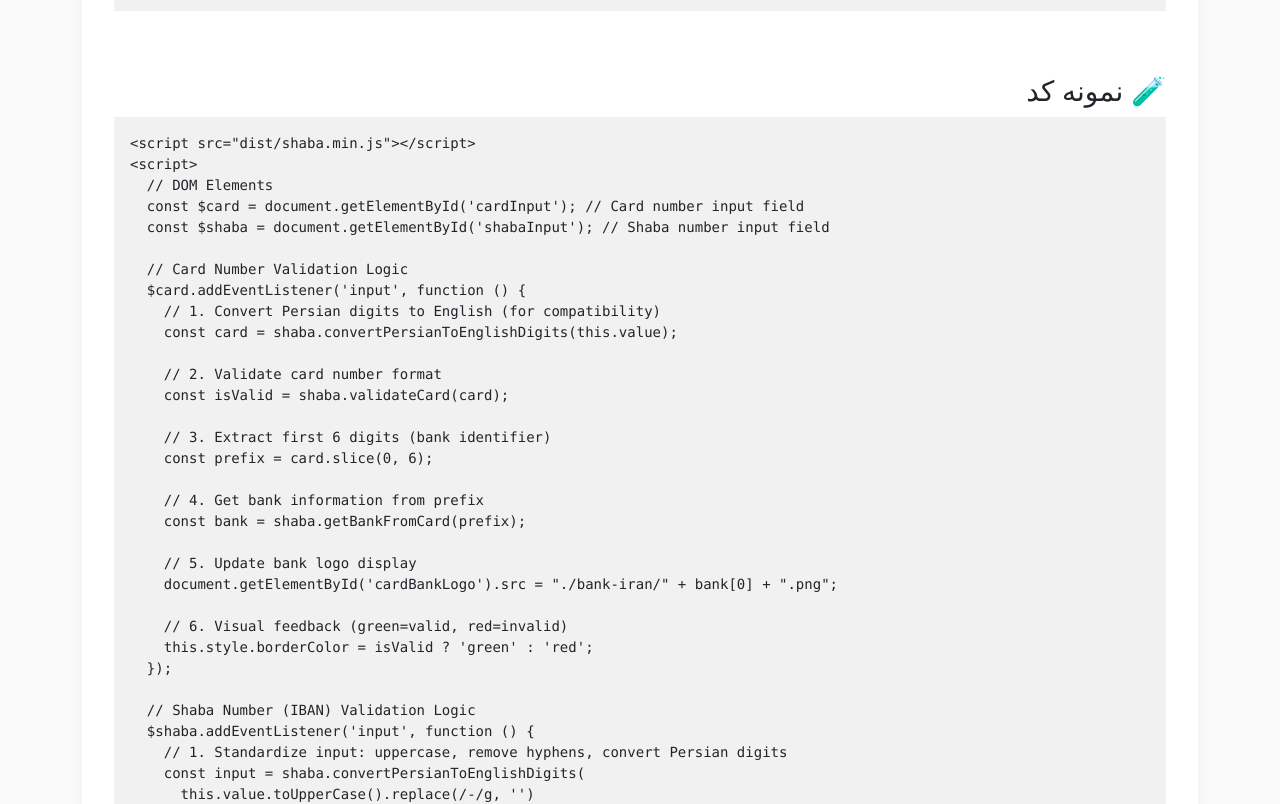
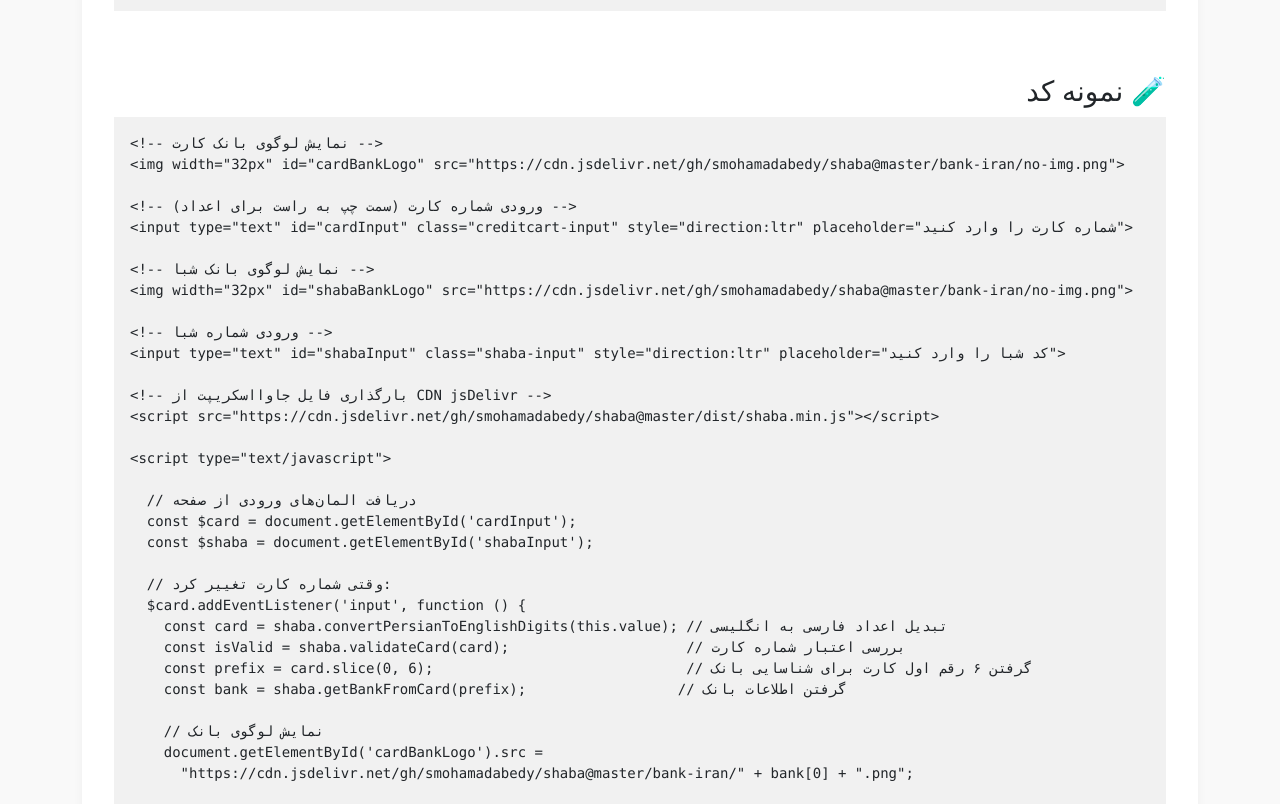
Before and after one commit to smohamadabedy/shaba, a website: page index.html in a window 1280 px wide. Shown: the part 1560-2364 px from the top of the page. Drawn offline with nearby package versions, Linux system fonts and the light colour scheme.

Commit message:
banks bug fixed

```diff
--- a/index.html
+++ b/index.html
@@ -70,7 +70,7 @@
 <body class="container py-5">
 
   <h1 class="text-center mb-5">🟢 SHABA</h1>
-  <p class="text-center">توجه: تلفظ صحیح شماره شبا به صورت (SHEBA) میباشد.</p>
+  <p class="text-center">توجه: تلفظ صحیح شبا به صورت (SHEBA) میباشد.</p>
   <hr/>
   <div class="row g-4 mt-4 mb-4">
   <h2>پیشنمایش</h2>
@@ -80,7 +80,7 @@
       <input id="cardInput" type="text" class="form-control" placeholder="مثال: ۶۰۳۷۹۹۱۲۳۴۵۶۷۸۹۰">
     </div>
     <div class="col-md-1 d-flex align-items-end">
-      <img id="cardBankLogo" src="./bank-iran/no-img.png" class="bank-logo" alt="Bank Logo">
+      <img id="cardBankLogo" src="./bank-iran/no-img.png" class="bank-logo" alt="Bank Logo"><span id="cardName"></span>
     </div>
 
     <!-- Shaba Input -->
@@ -89,7 +89,7 @@
       <input id="shabaInput" type="text" class="form-control" placeholder="مثال: 620190000000100324200001">
     </div>
     <div class="col-md-1 d-flex align-items-end">
-      <img id="shabaBankLogo" src="./bank-iran/no-img.png" class="bank-logo" alt="Bank Logo">
+      <img id="shabaBankLogo" src="./bank-iran/no-img.png" class="bank-logo" alt="Bank Logo"><span id="shabaName"></span>
     </div>
   </div>
   <hr/>
@@ -128,59 +128,61 @@ console.log(bank); // ["meli", "603799", "بانک ملی"]
     <pre dir="ltr"><code>&lt;img src="https://cdn.jsdelivr.net/gh/smohamadabedy/shaba@master/bank-iran/meli.png"&gt;</code></pre>
 	<br/><br/>
 	<h3>🧪 نمونه کد</h3>
-<pre dir="ltr"><code dir="ltr">&lt;script src=&quot;dist/shaba.min.js&quot;&gt;&lt;/script&gt;
-&lt;script&gt;
-  // DOM Elements
-  const $card = document.getElementById(&#39;cardInput&#39;); // Card number input field
-  const $shaba = document.getElementById(&#39;shabaInput&#39;); // Shaba number input field
+<pre dir="ltr"><code dir="ltr">&lt;!-- نمایش لوگوی بانک کارت --&gt;
+&lt;img width=&quot;32px&quot; id=&quot;cardBankLogo&quot; src=&quot;https://cdn.jsdelivr.net/gh/smohamadabedy/shaba@master/bank-iran/no-img.png&quot;&gt;
 
-  // Card Number Validation Logic
-  $card.addEventListener(&#39;input&#39;, function () {
-    // 1. Convert Persian digits to English (for compatibility)
-    const card = shaba.convertPersianToEnglishDigits(this.value);
+&lt;!-- ورودی شماره کارت (سمت چپ به راست برای اعداد) --&gt;
+&lt;input type=&quot;text&quot; id=&quot;cardInput&quot; class=&quot;creditcart-input&quot; style=&quot;direction:ltr&quot; placeholder=&quot;شماره کارت را وارد کنید&quot;&gt;
 
-    // 2. Validate card number format
-    const isValid = shaba.validateCard(card);
+&lt;!-- نمایش لوگوی بانک شبا --&gt;
+&lt;img width=&quot;32px&quot; id=&quot;shabaBankLogo&quot; src=&quot;https://cdn.jsdelivr.net/gh/smohamadabedy/shaba@master/bank-iran/no-img.png&quot;&gt;
 
-    // 3. Extract first 6 digits (bank identifier)
-    const prefix = card.slice(0, 6);
+&lt;!-- ورودی شماره شبا --&gt;
+&lt;input type=&quot;text&quot; id=&quot;shabaInput&quot; class=&quot;shaba-input&quot; style=&quot;direction:ltr&quot; placeholder=&quot;کد شبا را وارد کنید&quot;&gt;
 
-    // 4. Get bank information from prefix
-    const bank = shaba.getBankFromCard(prefix);
+&lt;!-- بارگذاری فایل جاوااسکریپت از CDN jsDelivr --&gt;
+&lt;script src=&quot;https://cdn.jsdelivr.net/gh/smohamadabedy/shaba@master/dist/shaba.min.js&quot;&gt;&lt;/script&gt;
 
-    // 5. Update bank logo display
-    document.getElementById(&#39;cardBankLogo&#39;).src = &quot;./bank-iran/&quot; + bank[0] + &quot;.png&quot;;
+&lt;script type=&quot;text/javascript&quot;&gt;
 
-    // 6. Visual feedback (green=valid, red=invalid)
-    this.style.borderColor = isValid ? &#39;green&#39; : &#39;red&#39;;
+  // دریافت المان‌های ورودی از صفحه
+  const $card = document.getElementById('cardInput');
+  const $shaba = document.getElementById('shabaInput');
+
+  // وقتی شماره کارت تغییر کرد:
+  $card.addEventListener('input', function () {
+    const card = shaba.convertPersianToEnglishDigits(this.value); // تبدیل اعداد فارسی به انگلیسی
+    const isValid = shaba.validateCard(card);                     // بررسی اعتبار شماره کارت
+    const prefix = card.slice(0, 6);                              // گرفتن ۶ رقم اول کارت برای شناسایی بانک
+    const bank = shaba.getBankFromCard(prefix);                  // گرفتن اطلاعات بانک
+
+    // نمایش لوگوی بانک
+    document.getElementById('cardBankLogo').src =
+      &quot;https://cdn.jsdelivr.net/gh/smohamadabedy/shaba@master/bank-iran/&quot; + bank[0] + &quot;.png&quot;;
+
+    // رنگ کادر را بر اساس اعتبار تنظیم کن
+    this.style.borderColor = isValid ? 'green' : 'red';
   });
 
-  // Shaba Number (IBAN) Validation Logic
-  $shaba.addEventListener(&#39;input&#39;, function () {
-    // 1. Standardize input: uppercase, remove hyphens, convert Persian digits
-    const input = shaba.convertPersianToEnglishDigits(
-      this.value.toUpperCase().replace(/-/g, &#39;&#39;)
-    );
+  // وقتی شبا تغییر کرد:
+  $shaba.addEventListener('input', function () {
+    const input = shaba.convertPersianToEnglishDigits(this.value.toUpperCase().replace(/-/g, ''));
+    const code = input.slice(2, 5);                               // استخراج کد بانک از شبا
+    const bank = shaba.getBankFromShaba(code);                   // گرفتن اطلاعات بانک
 
-    // 2. Extract bank code (positions 3-5 in Iranian IBAN format)
-    const code = input.slice(2, 5);
+    // نمایش لوگوی بانک مربوط به شبا
+    document.getElementById('shabaBankLogo').src =
+      &quot;https://cdn.jsdelivr.net/gh/smohamadabedy/shaba@master/bank-iran/&quot; + bank[0] + &quot;.png&quot;;
 
-    // 3. Get bank information from code
-    const bank = shaba.getBankFromShaba(code);
-
-    // 4. Update bank logo display
-    document.getElementById(&#39;shabaBankLogo&#39;).src = &quot;./bank-iran/&quot; + bank[0] + &quot;.png&quot;;
-
-    // 5. IBAN Validation Steps:
-    //    a) Prepare string according to ISO13616 standard
+    // بررسی صحت شماره شبا (Mod97)
     const prepared = shaba.iso13616Prepare(input);
-    //    b) Verify using MOD97-10 algorithm
     const valid = shaba.iso7064Mod97_10(prepared) === 1;
 
-    // 6. Visual feedback
-    this.style.borderColor = valid ? &#39;green&#39; : &#39;red&#39;;
+    // رنگ کادر را بر اساس اعتبار تنظیم کن
+    this.style.borderColor = valid ? 'green' : 'red';
   });
-&lt;/script&gt;</pre>
+
+&lt;/script&gt;
 
     </code></pre>
 
@@ -285,6 +287,7 @@ console.log(bank); // ["meli", "603799", "بانک ملی"]
       const prefix = card.slice(0, 6);
       const bank = shaba.getBankFromCard(prefix);
       document.getElementById('cardBankLogo').src = "./bank-iran/" + bank[0] + ".png";
+      document.getElementById('cardName').innerHTML =  bank[2];
       this.style.borderColor = isValid ? 'green' : 'red';
     });
 
@@ -293,6 +296,8 @@ console.log(bank); // ["meli", "603799", "بانک ملی"]
       const code = input.slice(2, 5);
       const bank = shaba.getBankFromShaba(code);
       document.getElementById('shabaBankLogo').src = "./bank-iran/" + bank[0] + ".png";
+      document.getElementById('shabaName').innerHTML =  bank[1];
+
 
       const prepared = shaba.iso13616Prepare(input);
       const valid = shaba.iso7064Mod97_10(prepared) === 1;
--- a/src/shaba.js
+++ b/src/shaba.js
@@ -55,6 +55,8 @@
 
         getBankFromCard(prefix) {
             const map = {
+
+                '636795': ["markazi", "636795", "بانک مرکزی"],
                 '603799': ["meli", "603799", "بانک ملی"],
                 '589210': ["sepah", "589210", "بانک سپه"],
                 '627961': ["sanatmadan", "627961", "بانک صنعت و معدن"],
@@ -70,22 +72,27 @@
                 '639346': ["sina", "639346", "بانک سینا"],
                 '639607': ["sarmaye", "639607", "بانک سرمایه"],
                 '502806': ["shahr", "502806", "بانک شهر"],
+				'504706': ["shahr", "504706", "بانک شهر"],
                 '502938': ["day", "502938", "بانک دی"],
                 '603769': ["saderat", "603769", "بانک صادرات"],
                 '610433': ["mellat", "610433", "بانک ملت"],
                 '627353': ["tejarat", "627353", "بانک تجارت"],
+				'585983': ["tejarat", "585983", "بانک تجارت"],
                 '589463': ["refah", "589463", "بانک رفاه"],
                 '627381': ["ansar", "627381", "بانک انصار"],
-                '639370': ["mehreqtesad", "639370", "بانک مهراقتصاد"],
+                '639370': ["sepah", "639370", " بانک مهراقتصاد"],
+				'606373': ["mehreqtesad", "606373", "بانک قرض الحسنه مهر"],
                 '639599': ["ghavamin", "639599", "بانک قوامین"],
-                '504172': ["resalat", "504172", "بانک رسالت"]
+                '504172': ["resalat", "504172", "بانک رسالت"],
+				'636214': ["ayandeh", "636214", "بانک آینده"],
+				'505785': ["iranzamin", "505785", "بانک ایران زمین"],
             };
             return map[prefix] || ["no-img", null, "نامشخص"];
         },
 
         getBankFromShaba(code) {
             const map = {
-                '010': ["meli", "بانک مرکزی", "010"],
+                '010': ["markazi", "بانک مرکزی", "010"],
                 '011': ["sanatmadan", "بانک صنعت و معدن", "011"],
                 '012': ["mellat", "بانک ملت", "012"],
                 '013': ["refah", "بانک رفاه", "013"],
@@ -106,16 +113,17 @@
                 '057': ["pasargad", "بانک پاسارگاد", "057"],
                 '058': ["sarmaye", "بانک سرمایه", "058"],
                 '059': ["sina", "بانک سینا", "059"],
-                '060': ["gharzolhasaneh", "بانک قرض الحسنه مهر", "060"],
+                '060': ["mehreqtesad", "بانک قرض الحسنه مهر", "060"],
                 '061': ["shahr", "بانک شهر", "061"],
-                '062': ["tat", "بانک تات", "062"],
+                '062': ["ayandeh", "بانک آینده", "062"],
                 '063': ["ansar", "بانک انصار", "063"],
                 '064': ["gardeshgari", "بانک گردشگری", "064"],
                 '065': ["hekmat", "بانک حکمت ایرانیان", "065"],
                 '066': ["day", "بانک دی", "066"],
-                '069': ["iranzamin", "بانک ایران زمین", "069"]
+                '069': ["iranzamin", "بانک ایران زمین", "069"],
+                '070': ["resalat", "بانک رسالت", "070"]
             };
-            return map[code] || ["no-img", "بانک مرکزی", "000"];
+            return map[code] || ["no-img", "نامشخص", "000"];
         }
     };
 
```
Also changed, not shown: bank-iran/markazi.png (added), dist/shaba.min.js.
